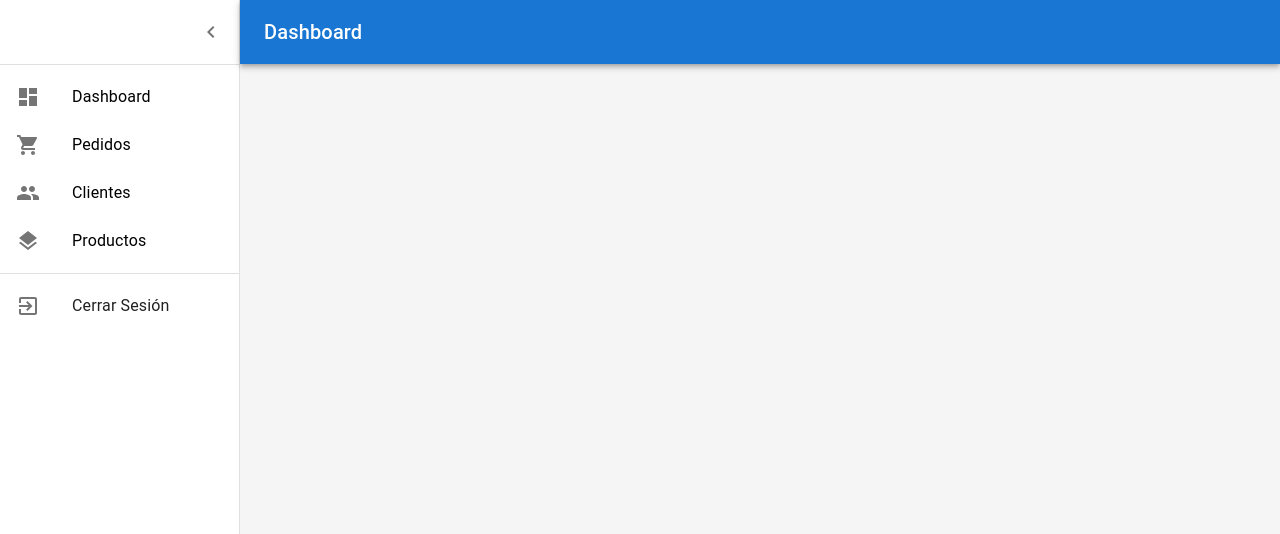
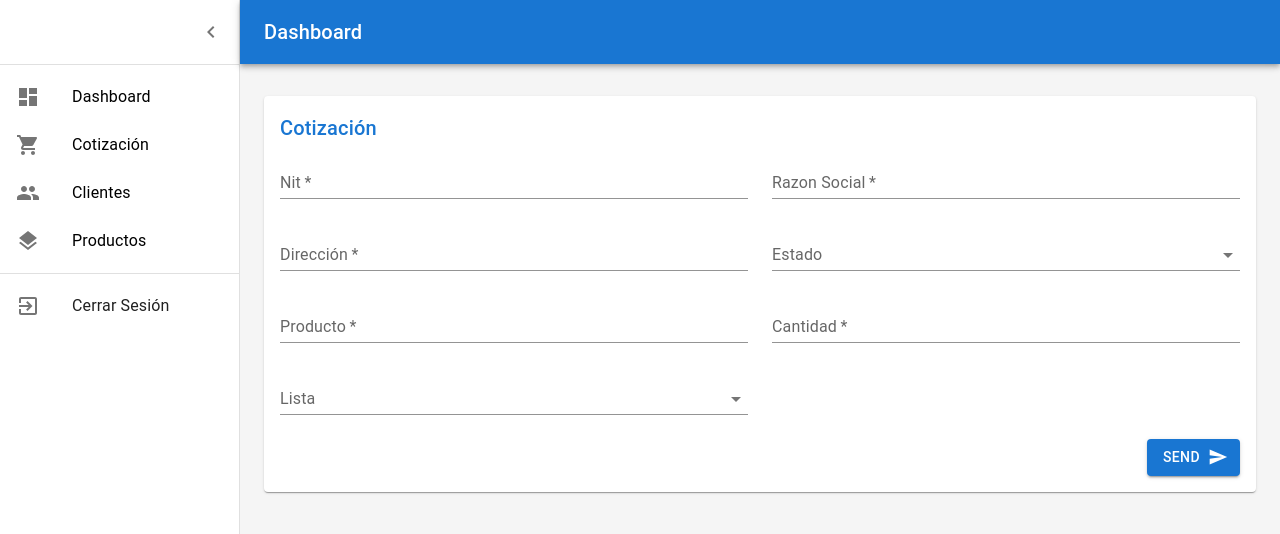
Before and after one commit to barrosjss/Hackathon-QuoteManagement, a React (Vite) app: page /nuevo in a window 1280 px wide. Shown: the top 534 px of the page. Built offline with nearby package versions, Linux system fonts and the light colour scheme; no server answers.

Commit message:
add::NuevoPedido.jsx

```diff
--- a/src/components/Nav.jsx
+++ b/src/components/Nav.jsx
@@ -17,6 +17,7 @@ import Pedidos from '../pages/Pedidos';
 import Dashboard from '../pages/DashBoard';
 import Clientes from '../pages/Clientes';
 import Productos from '../pages/Productos';
+import NuevoPedido from '../pages/NuevoPedido';
 
 const drawerWidth = 240;
 
@@ -146,6 +147,7 @@ export default function Nav() {
               <Route path="/pedidos" element={<Pedidos />} />
               <Route path="/clientes" element={<Clientes />} />
               <Route path="/productos" element={<Productos />} />
+              <Route path="/nuevo" element={<NuevoPedido />} />
             </Routes>
           </Box>
         </Box>
--- a/src/components/listItems.jsx
+++ b/src/components/listItems.jsx
@@ -24,7 +24,7 @@ export const mainListItems = (
         <ListItemIcon>
           <ShoppingCartIcon />
         </ListItemIcon>
-        <ListItemText primary="Pedidos" />
+        <ListItemText primary="Cotización" />
       </ListItemButton>
     </Link>
     <Link to="/clientes" style={{ textDecoration: 'none', color: "black" }}>
--- a/src/pages/Clientes.jsx
+++ b/src/pages/Clientes.jsx
@@ -87,9 +87,7 @@ function Clientes(props) {
           </Paper>
         </Grid>
       </Grid>
-
     </Container>
-
   );
 }
 
--- /dev/null
+++ b/src/pages/NuevoPedido.jsx
@@ -0,0 +1,144 @@
+import * as React from 'react';
+import Container from '@mui/material/Container';
+import Grid from '@mui/material/Grid';
+import Paper from '@mui/material/Paper';
+import TextField from '@mui/material/TextField';
+import Title from '../components/Title';
+import SendIcon from '@mui/icons-material/Send';
+import { Button } from '@mui/material';
+import { Link } from "react-router-dom";
+import InputLabel from '@mui/material/InputLabel';
+import MenuItem from '@mui/material/MenuItem';
+import FormControl from '@mui/material/FormControl';
+import Select from '@mui/material/Select';
+
+function NuevoPedido(props) {
+  const [state, setState] = React.useState('');
+  const [lista, setLista] = React.useState('');
+
+  const handleChange = (event) => {
+    setState(event.target.value);
+  };
+
+  const ChangeList = (event) => {
+    setLista(event.target.value);
+  };
+
+  return (
+    <Container maxWidth="lg" sx={{ mt: 4, mb: 4 }}>
+      <Grid container spacing={3}>
+        <Grid item xs={12}>
+          <Paper sx={{ p: 2, display: 'flex', flexDirection: 'column' }}>
+            <React.Fragment>
+              <Title >Cotización</Title>
+              <Grid container spacing={3}>
+                <Grid item xs={12} sm={6}>
+                  <TextField
+                    required
+                    id="nit"
+                    name="nit"
+                    label="Nit"
+                    fullWidth
+                    autoComplete="given-name"
+                    variant="standard"
+                  />
+                </Grid>
+                <Grid item xs={12} sm={6}>
+                  <TextField
+                    required
+                    id="razonsocial"
+                    name="razonsocial"
+                    label="Razon Social"
+                    fullWidth
+                    autoComplete="family-name"
+                    variant="standard"
+                  />
+                </Grid>
+                <Grid item xs={12} sm={6}>
+                  <TextField
+                    required
+                    id="direction"
+                    name="direction"
+                    label="Dirección"
+                    fullWidth
+                    autoComplete="given-name"
+                    variant="standard"
+                  />
+                </Grid>
+                <Grid item xs={12} sm={6}>
+                  <FormControl variant="standard" fullWidth>
+                    <InputLabel id="demo-simple-select-standard-label">Estado</InputLabel>
+                    <Select
+                      labelId="demo-simple-select-standard-label"
+                      id="demo-simple-select-standard"
+                      value={state}
+                      onChange={handleChange}
+                      label="Estado"
+                    >
+                      <MenuItem value="">
+                        <em>None</em>
+                      </MenuItem>
+                      <MenuItem value={10}>Activo</MenuItem>
+                      <MenuItem value={20}>Inactivo</MenuItem>
+                      <MenuItem value={30}>Pendiente</MenuItem>
+                    </Select>
+                  </FormControl>
+                </Grid>
+                <Grid item xs={12} sm={6}>
+                  <TextField
+                    required
+                    id="product"
+                    name="product"
+                    label="Producto"
+                    fullWidth
+                    autoComplete="shipping address-level2"
+                    variant="standard"
+                  />
+                </Grid>
+                <Grid item xs={12} sm={6}>
+                  <TextField
+                    required
+                    id="cantidad"
+                    name="cantidad"
+                    label="Cantidad"
+                    fullWidth
+                    autoComplete="shipping address-level2"
+                    variant="standard"
+                  />
+                </Grid>
+                <Grid item xs={12} sm={6}>
+                  <FormControl variant="standard" fullWidth>
+                    <InputLabel id="demo-simple-select-standard-label">Lista</InputLabel>
+                    <Select
+                      labelId="demo-simple-select-standard-label"
+                      id="demo-simple-select-standard"
+                      value={lista}
+                      onChange={ChangeList}
+                      label="Lista"
+                    >
+                      <MenuItem value="">
+                        <em>None</em>
+                      </MenuItem>
+                      <MenuItem value={10}>Lista 1</MenuItem>
+                      <MenuItem value={20}>Lista 2</MenuItem>
+                      <MenuItem value={30}>Lista 3</MenuItem>
+                    </Select>
+                  </FormControl>
+                </Grid>
+                <Grid item xs={12} sx={{ display: 'flex', justifyContent: 'flex-end' }}>
+                  <Link to="/pedidos" style={{ textDecoration: 'none', color: "black" }}>
+                    <Button variant="contained" endIcon={<SendIcon />}>
+                      Send
+                    </Button>
+                  </ Link>
+                </Grid>
+              </Grid>
+            </React.Fragment>
+          </Paper>
+        </Grid>
+      </Grid>
+    </Container>
+  );
+}
+
+export default NuevoPedido;
--- a/src/pages/Pedidos.jsx
+++ b/src/pages/Pedidos.jsx
@@ -1,9 +1,99 @@
 import * as React from 'react';
+import Table from '@mui/material/Table';
+import TableBody from '@mui/material/TableBody';
+import TableCell from '@mui/material/TableCell';
+import TableHead from '@mui/material/TableHead';
+import TableRow from '@mui/material/TableRow';
+import Title from '../components/Title';
+import Container from '@mui/material/Container';
+import Grid from '@mui/material/Grid';
+import Paper from '@mui/material/Paper';
+import { Button } from '@mui/material';
+import AddIcon from '@mui/icons-material/Add';
+import { Link } from "react-router-dom";
+
+// Generate Order Data
+function createData(id_cliente, date, producto, cantidad) {
+  return { id_cliente, date, producto, cantidad };
+}
+
+const rows = [
+  createData(
+    0,
+    '00/00/2023',
+    'Tela Esmeril',
+    2,
+  ),
+  createData(
+    1,
+    '00/00/2023',
+    'Tela Esmeril',
+    8,
+  ),
+  createData(
+    2,
+    '00/00/2023',
+    'Tela Esmeril',
+    1,
+  ),
+  createData(
+    3,
+    '00/00/2023',
+    'Tela Esmeril',
+    6,
+  ),
+  createData(
+    4,
+    '00/00/2023',
+    'Tela Esmeril',
+    2,
+  ),
+];
+
+function preventDefault(event) {
+  event.preventDefault();
+}
 
 function Pedidos(props) {
-    return (
-        <p >Hola</p>
-    );
+  return (
+    <Container maxWidth="lg" sx={{ mt: 4, mb: 4 }}>
+      <Grid container spacing={3}>
+        <Grid item xs={12} md={8} lg={9}>
+          <Link to="/nuevo" style={{ textDecoration: 'none', color: "black" }}>
+            <Button variant="contained" startIcon={<AddIcon />}>Nuevo pedido</Button>
+          </Link>
+        </Grid>
+        <Grid item xs={12}>
+          <Paper sx={{ p: 2, display: 'flex', flexDirection: 'column' }}>
+            <React.Fragment>
+              <Title>Pedidos</Title>
+              <Table size="small">
+                <TableHead>
+                  <TableRow>
+                    <TableCell>Id Cliente</TableCell>
+                    <TableCell>Fecha</TableCell>
+                    <TableCell>Producto</TableCell>
+                    <TableCell>Cantidad</TableCell>
+                  </TableRow>
+                </TableHead>
+                <TableBody>
+                  {rows.map((row) => (
+                    <TableRow key={row.id_cliente}>
+                      <TableCell>{row.id_cliente}</TableCell>
+                      <TableCell>{row.date}</TableCell>
+                      <TableCell>{row.producto}</TableCell>
+                      <TableCell>{row.cantidad}</TableCell>
+                    </TableRow>
+                  ))}
+                </TableBody>
+              </Table>
+            </React.Fragment>
+          </Paper>
+        </Grid>
+      </Grid>
+    </Container>
+
+  );
 }
 
 export default Pedidos;
```
